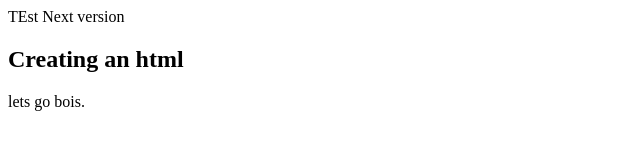
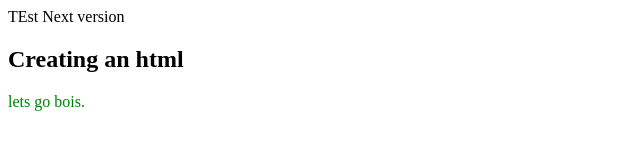
Before and after one commit to LegendDRD/TestSite, a plain HTML site: page index.html in a window 1280 px wide. Shown: the full height of the page, 0-640 px from the left. Drawn offline with Linux system fonts and the light colour scheme.

Commit message:
Update index.html

```diff
--- a/index.html
+++ b/index.html
@@ -3,7 +3,7 @@
     <hi>TEst Next version</hi>
     <body>
         <h2>Creating an html</h2>
-        <p color: green>  lets go bois.</p>
+        <p style="color: green">  lets go bois.</p>
       </body>
 
 </html>
```
